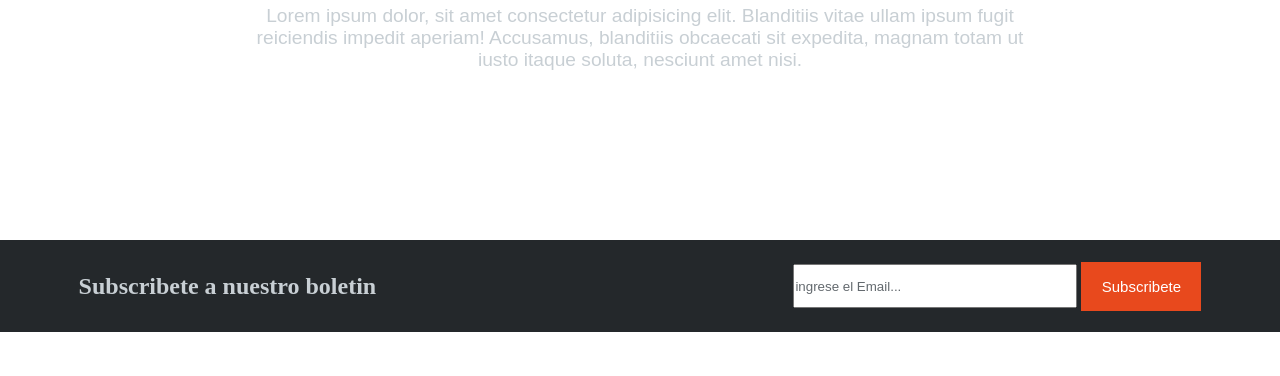
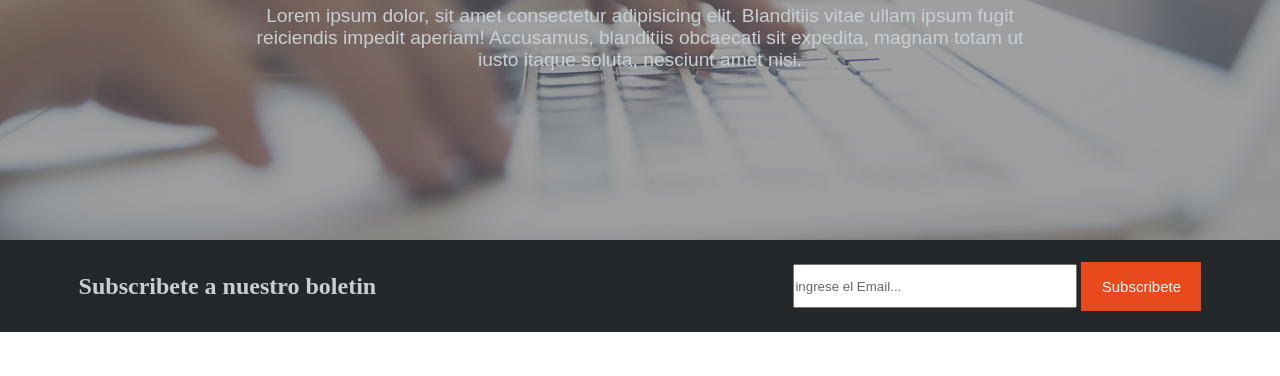
Before and after one commit to Brian7st/plantilla, a plain HTML site: page index.html in a window 1280 px wide. Shown: the part 350-726 px from the top of the page. Drawn offline with Linux system fonts and the light colour scheme; the site is published under a folder, as on GitHub Pages, so addresses that start at the root find nothing.

Commit message:
arreglo url de imagen de fondo

```diff
--- a/styles/styles.css
+++ b/styles/styles.css
@@ -35,7 +35,7 @@ nav a {
 }
 
 .fondo{
-    background-image: url(/assets/cabecera.jpg);
+    background-image: url(../assets/cabecera.jpg);
     background-size: cover;
     background-position:center;
     height: 500px;
```
